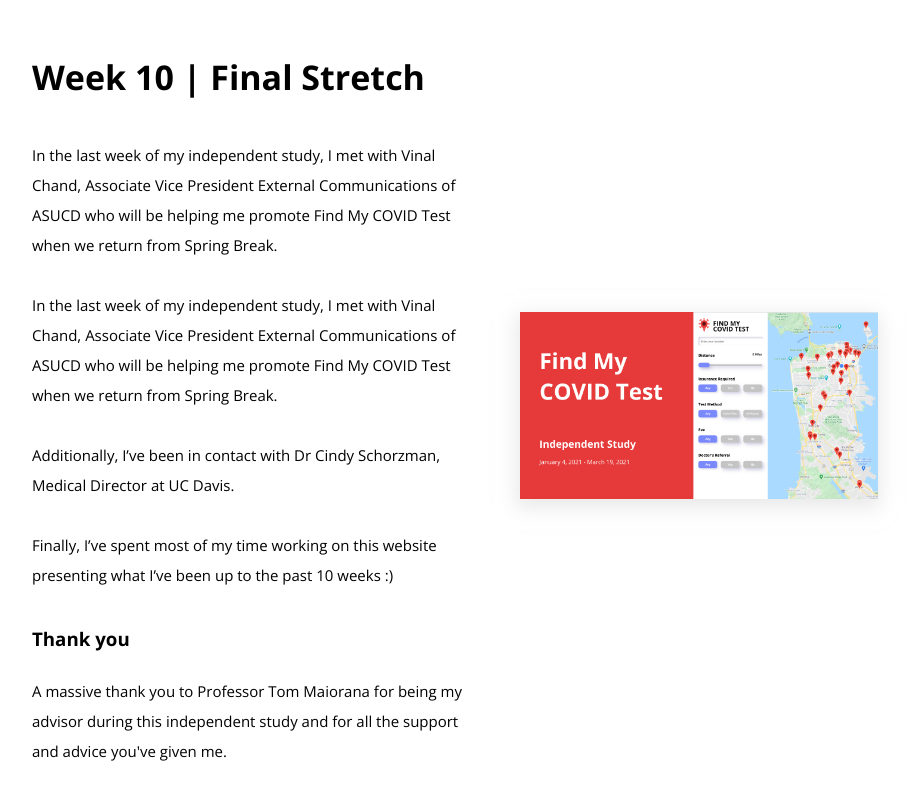
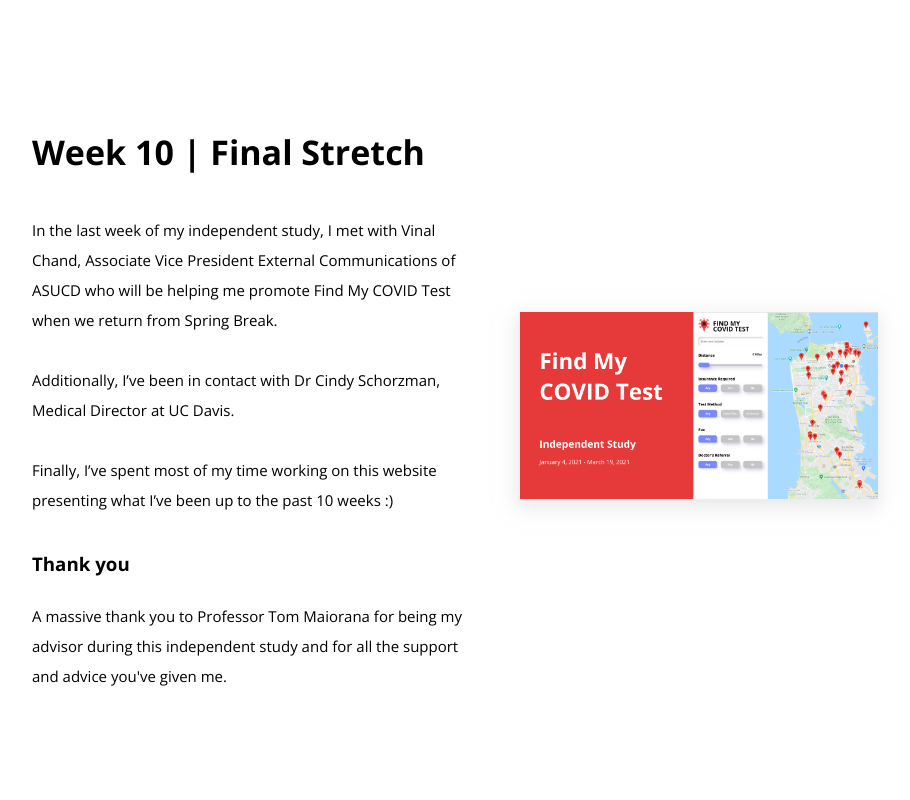
Before and after one commit to matthewkwong/independentStudy, a plain HTML site: page index.html in a window 1280 px wide. Shown: the part 8295-9095 px from the top of the page, without its empty margins (210-1120 px from the left). Drawn offline with nearby package versions, Linux system fonts and the light colour scheme; a script that the page names is missing.

Commit message:
remove duplicate paragraph in week 10

```diff
--- a/index.html
+++ b/index.html
@@ -279,11 +279,6 @@
                 of ASUCD who will be helping me promote Find My COVID Test when we return from Spring Break.
             </p>
 
-            <p>In the last week of my independent study, I met with
-                Vinal Chand, Associate Vice President External Communications
-                of ASUCD who will be helping me promote Find My COVID Test when we return from Spring Break.
-            </p>
-
             <p>Additionally, I’ve been in contact with Dr Cindy Schorzman, Medical Director at UC Davis.
             </p>
 
```
